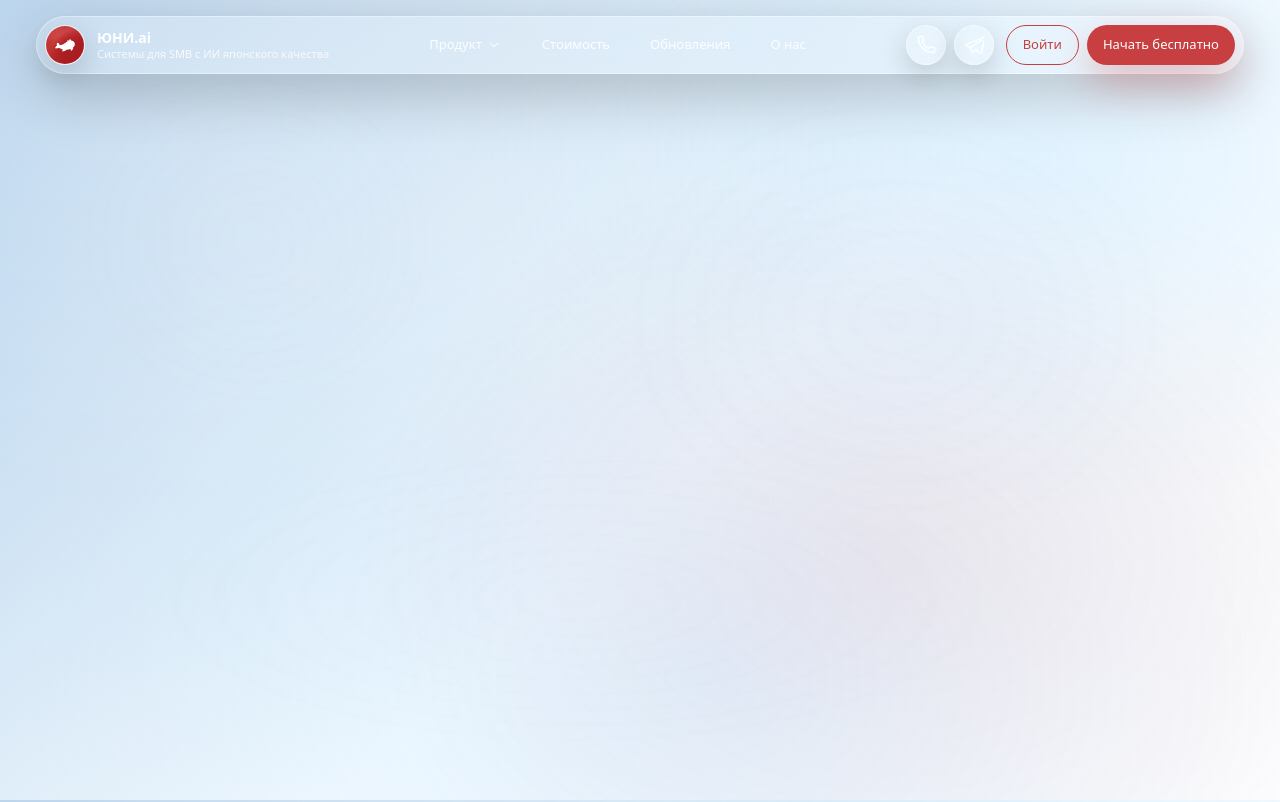
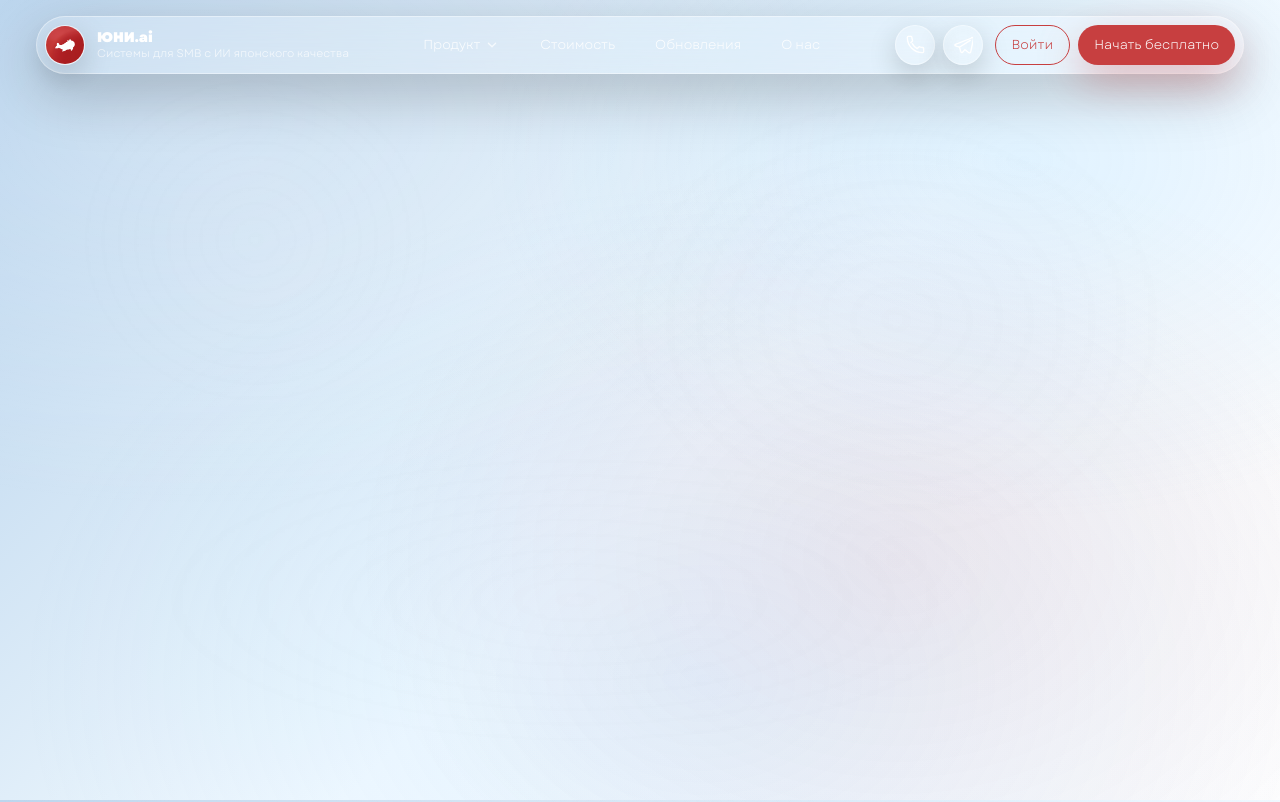
Before and after one commit to uniconsulting/uni.com, a Next.js app: page / in a window 1280 px wide. Built offline with nearby package versions, Linux system fonts and the light colour scheme.

Commit message:
Update globals.css

```diff
--- a/src/styles/globals.css
+++ b/src/styles/globals.css
@@ -12,6 +12,7 @@
 }
 
 body {
+  font-family: var(--font-garet), system-ui, -apple-system, Segoe UI, Roboto, Arial, sans-serif;
   color: rgb(var(--fg-rgb));
   background: rgb(var(--bg-rgb));
 }
```
